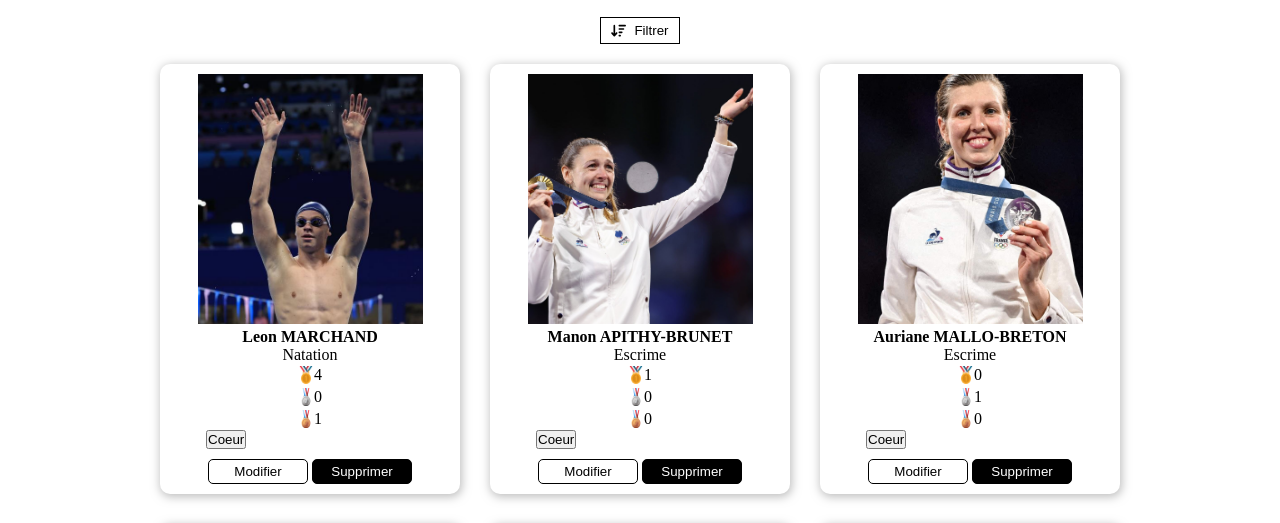
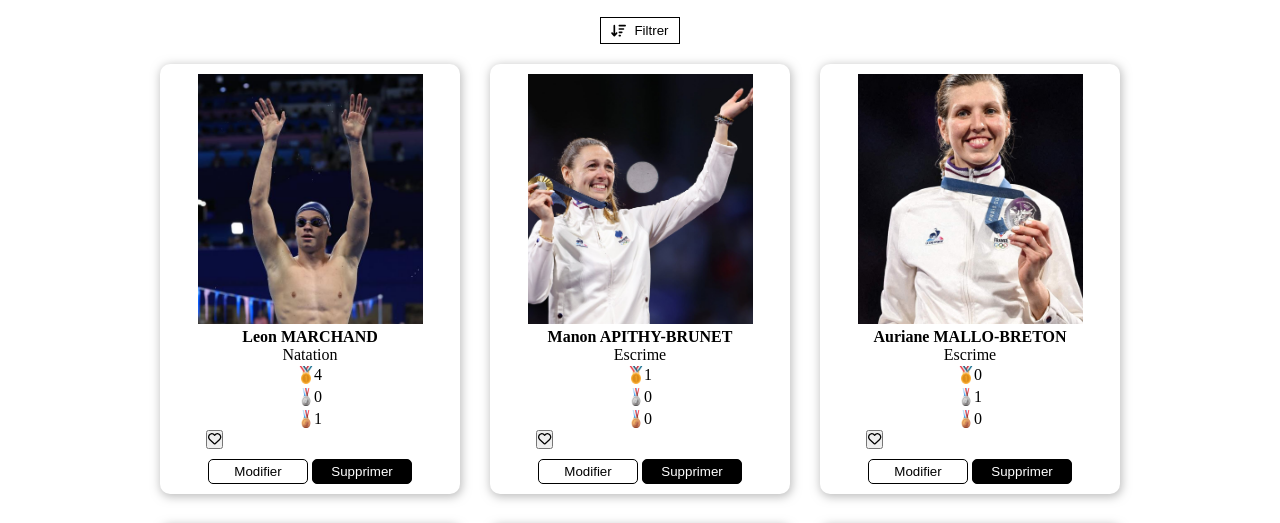
Before and after one commit to Guillaume-tllrd/React-jo, a React (Vite) app: page / in a window 1280 px wide. Shown: the part 391-914 px from the top of the page. Built offline with nearby package versions, Linux system fonts and the light colour scheme; data requests are answered from the project's data file.

Commit message:
ajout fontawesome

```diff
--- a/src/components/LikeIcon.jsx
+++ b/src/components/LikeIcon.jsx
@@ -1,4 +1,7 @@
 import React, { useState, useEffect } from 'react';
+import { FontAwesomeIcon } from '@fortawesome/react-fontawesome'
+import { faHeart as faHeartSolid } from '@fortawesome/free-solid-svg-icons';
+import { faHeart as faHeartRegular } from '@fortawesome/free-regular-svg-icons';
 
 const LikeIcon = ({ athleteId }) => {
     const [liked, setLiked] = useState(false);
@@ -32,9 +35,9 @@ const LikeIcon = ({ athleteId }) => {
     return (
         <div>
             {liked ? (
-                <button onClick={deleteStorage}>Pas coeur</button>
+                <button onClick={deleteStorage}><FontAwesomeIcon icon={faHeartSolid} /></button>
             ) : (
-                <button onClick={addStorage}>Coeur</button>
+                <button onClick={addStorage}><FontAwesomeIcon icon={faHeartRegular} /></button>
             )}
         </div>
     );
```
